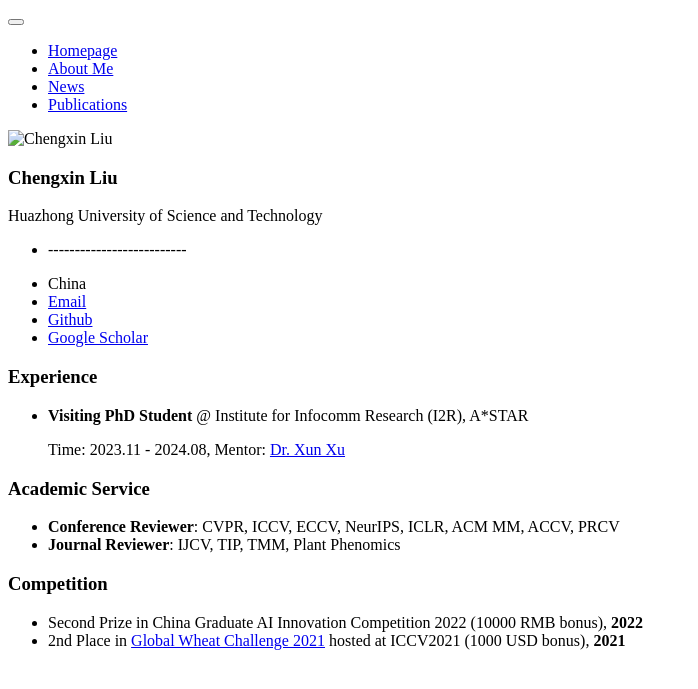
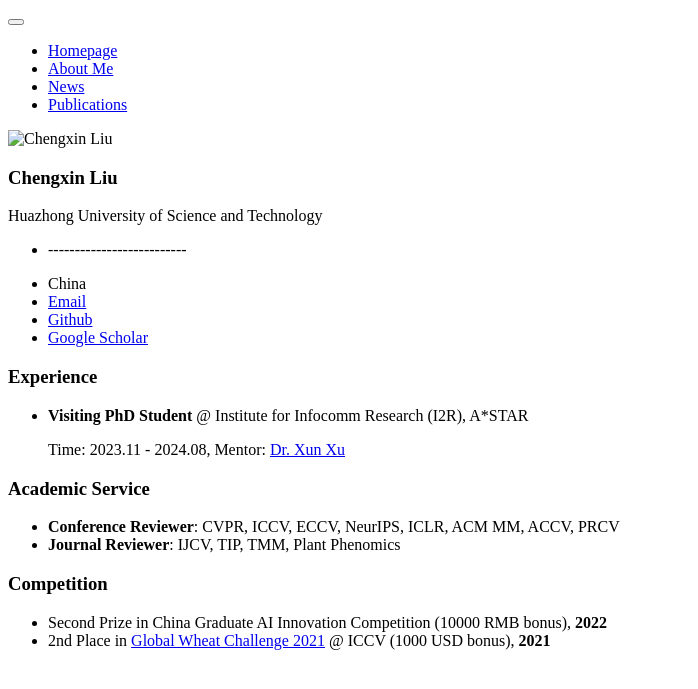
Before and after one commit to cxliu0/cxliu0.github.io, a Jekyll site: the page built from _pages/includes/misc.md, in a window 1280 px wide. Shown: the top 689 px of the page, without its empty margins (0-698 px from the left). Built offline with Jekyll 4.4.1, drawn with Linux system fonts in a browser that asks for light colours; our own code applies the rules of GitHub Pages for plain Markdown files.

Commit message:
Update misc.md

```diff
--- a/_pages/includes/misc.md
+++ b/_pages/includes/misc.md
@@ -10,5 +10,5 @@
 
 
 # Competition
-- Second Prize in China Graduate AI Innovation Competition 2022 (10000 RMB bonus), **2022**
-- 2nd Place in [Global Wheat Challenge 2021](https://www.aicrowd.com/challenges/global-wheat-challenge-2021) hosted at ICCV2021 (1000 USD bonus), **2021**
+- Second Prize in China Graduate AI Innovation Competition (10000 RMB bonus), **2022**
+- 2nd Place in [Global Wheat Challenge 2021](https://www.aicrowd.com/challenges/global-wheat-challenge-2021) @ ICCV (1000 USD bonus), **2021**
```
